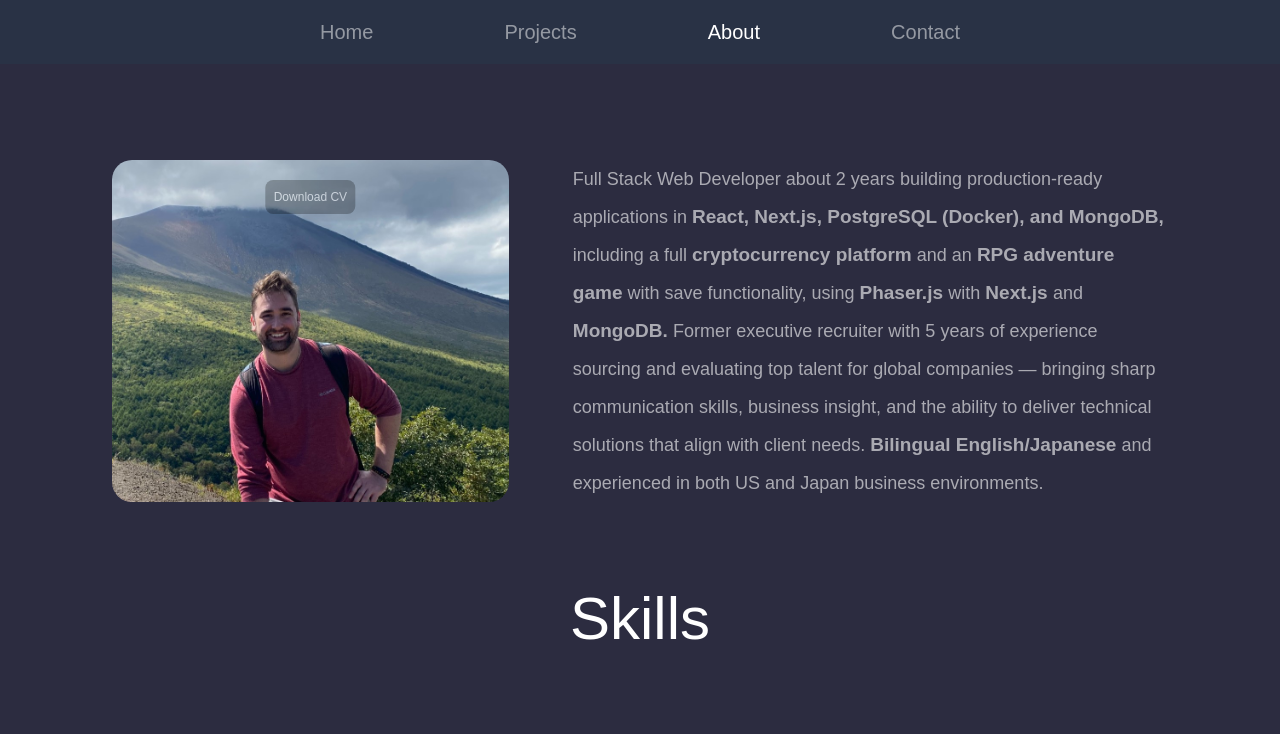
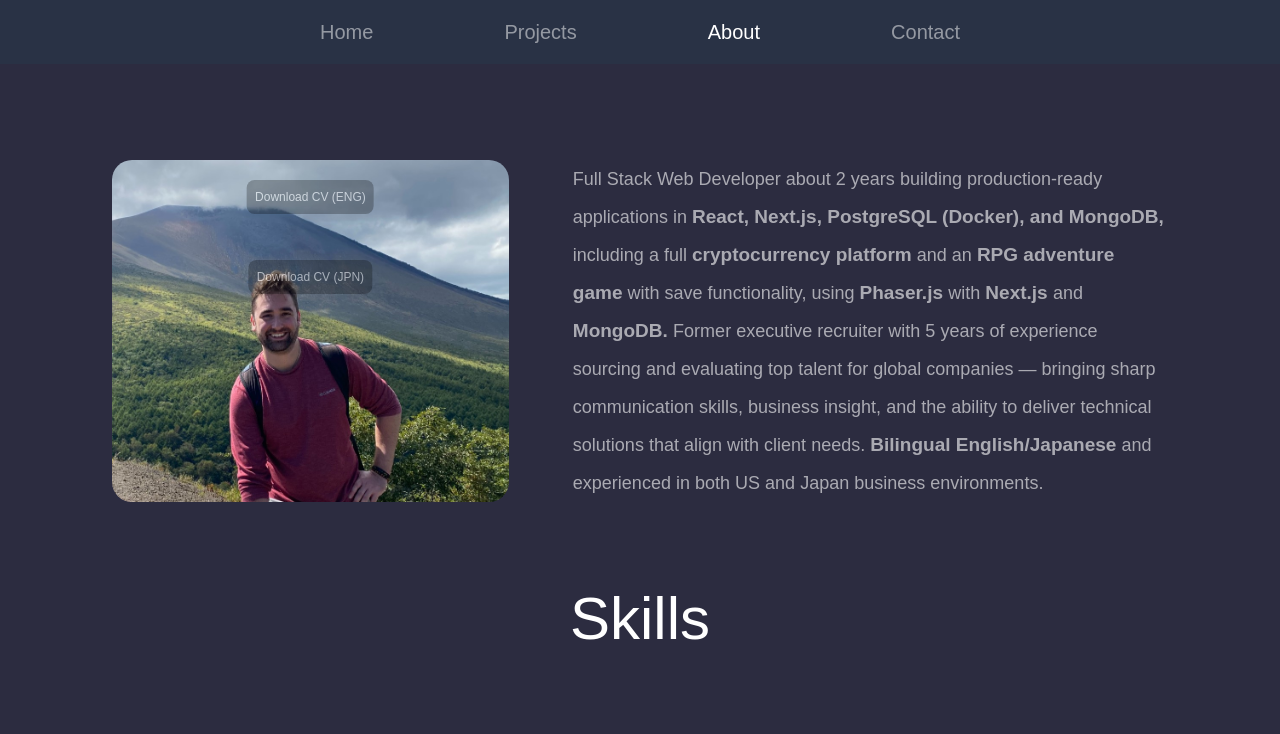
Before and after one commit to SamCode-tech33/sam-portfolio, a Next.js app: page /about in a window 1280 px wide. Shown: the top 734 px of the page. Built offline with nearby package versions, Linux system fonts and the light colour scheme.

Commit message:
added Japanese CV to the about page

```diff
--- a/app/about/page.tsx
+++ b/app/about/page.tsx
@@ -64,9 +64,16 @@ const About = () => {
           <a
             href="/_Samuel-Haraway-CV-English-2025.pdf"
             download
-            className="download-cv-btn"
+            className="download-cv-btn-en"
           >
-            <button>Download CV</button>
+            <button>Download CV (ENG)</button>
+          </a>
+          <a
+            href="/_Samuel-Haraway-CV-Japanese-2025.pdf"
+            download
+            className="download-cv-btn-jp"
+          >
+            <button>Download CV (JPN)</button>
           </a>
           <img src="/about.png" className="about-img" alt="" />
         </div>
--- a/app/globals.css
+++ b/app/globals.css
@@ -514,9 +514,25 @@ a.active {
   border-radius: 20px;
 }
 
-.download-cv-btn {
+.download-cv-btn-en {
   position: absolute;
   top: 20px;
+  left: 50%;
+  transform: translateX(-50%);
+  padding: 8px;
+  border-radius: 8px;
+  color: #fff;
+  border: none;
+  font-size: 12px;
+  text-transform: capitalize;
+  cursor: pointer;
+  transition: 0.5s;
+  background: rgba(0, 0, 0, 0.5);
+}
+
+.download-cv-btn-jp {
+  position: absolute;
+  top: 100px;
   left: 50%;
   transform: translateX(-50%);
   padding: 8px;
```
Also changed, not shown: 2 other files (tests, documents, lock files or other folders).
